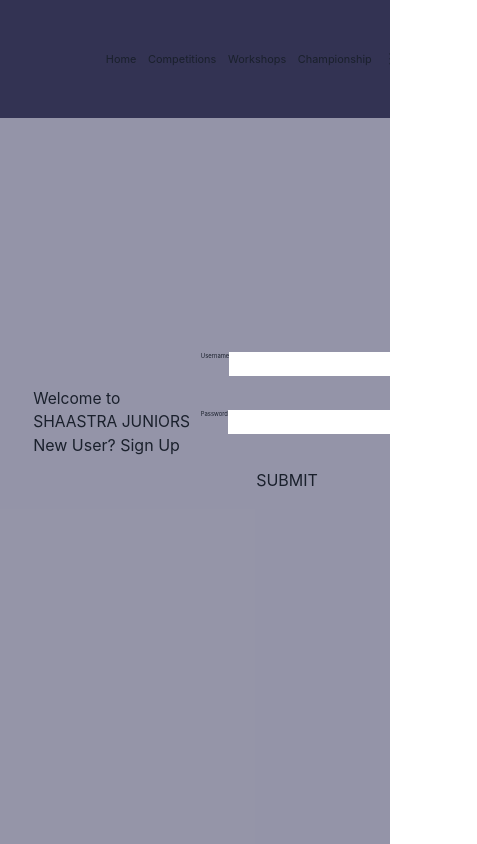
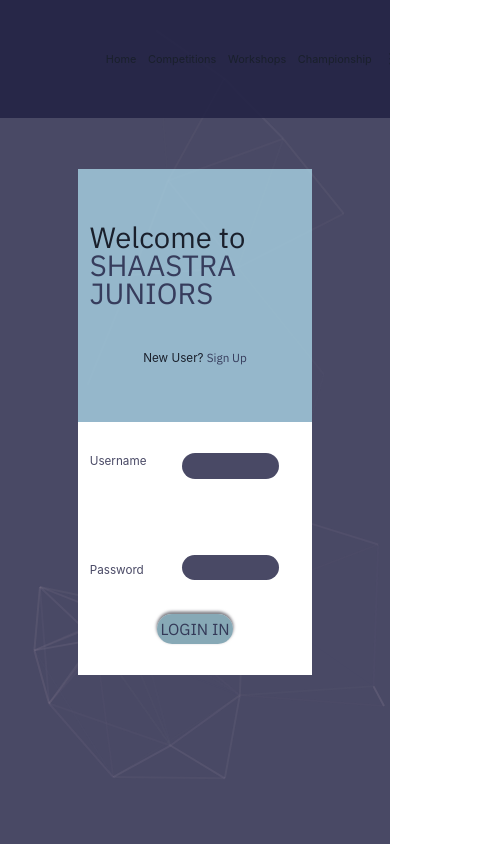
Before and after one commit to ShaastraWebops/shaastra-junior-website, a React (Create React App) app: page /signin in a window 390 px wide. Shown: the whole page, 477 px wide, since content can reach past the window. Built offline with nearby package versions, Linux system fonts and the light colour scheme; some icons are missing; a web font is replaced by a local one.

Commit message:
signin-signup

```diff
--- a/src/components/AppRoutes.tsx
+++ b/src/components/AppRoutes.tsx
@@ -3,8 +3,9 @@
 import Competitions from "./pages/competitions/Competitions"
 import Home from "./pages/Home"
 import Profile from "./pages/profile/Profile"
-import Contactus from "./../contactus/Contactus"
+import Contactus from "./../contactus/Contact"
 import SignIn from "./../components/pages/signinUp/SignIn"
+import SignUp from "./../components/pages/signinUp/SignUp"
 interface Props {
 
 }
@@ -17,6 +18,7 @@
             <Route exact path="/profile" component={Profile}></Route>
             <Route exact path="/contactus" component={Contactus}></Route>
             <Route exact path="/signin" component={SignIn}></Route>
+            <Route exact path="/signup" component={SignUp}></Route>
         </Router>
     )
 }
--- a/src/components/pages/profile/Profile.tsx
+++ b/src/components/pages/profile/Profile.tsx
@@ -16,7 +16,7 @@
         <CustomBox>
         <Box width="100vw" height="fit-content" backgroundColor="white" paddingBottom="5vh">
         <div className="profile">
-        <h1>PROFILE</h1>
+        <h1>MY PROFILE</h1>
             <div className="profile-div">
                 <Flex width="100%" height="fit-content" paddingTop="5vh"  justifyContent="space-evenly" alignItems="center" marginBottom="18vh">
                     <Flex flexDirection="column" className="profile-info" padding="8vh 0" width="50%"
--- a/src/components/pages/signinUp/SignIn.tsx
+++ b/src/components/pages/signinUp/SignIn.tsx
@@ -1,7 +1,8 @@
 import React from 'react'
 import CustomBox from "../../shared/CustomBox";
 import "../../../styles/signin.css"
-
+import Particles from 'react-tsparticles';
+import particlesConfig from "./particles.json"
 
 import {Flex, Image, Box} from "@chakra-ui/react"
 
@@ -9,22 +10,26 @@
 
     return(
         <CustomBox>
-            <Box width="100vw" height="100vh" className="sign" backgroundColor="#6a6a85b6">
-                <Flex width="85vw" margin="auto" height="100%" alignItems="center">
-                    <Box width="50%" padding="0 1vw" marginRight="1.5vw">
-                        <h1>Welcome to SHAASTRA JUNIORS</h1>
-                        <p>New User? <a href="">Sign Up</a></p>
+            <Box width="100vw" height="100vh" className="sign" backgroundColor="#222244d2" display="flex" alignItems="center">
+            <Particles id="particles-js" params={particlesConfig}></Particles>
+                <Flex width="fit-content" margin="auto" height="60vh" alignItems="center" zIndex="2" className="sign-flex">
+                    <Box width="40vw" padding="0 1.8vw" backgroundColor="#aedbecc2" height="100%" className="sign-intro"
+                    display="flex" flexDirection="column" justifyContent="center" alignItems="center">
+                        <h1>Welcome to <span>SHAASTRA JUNIORS</span></h1>
+                        <p>New User? <a href="/signup"><span>Sign Up</span></a></p>
                     </Box>
                     <form action="">
-                        <Flex width="30vw" justifyContent="space-between">
-                        <label htmlFor="username">Username</label>
-                        <input type="text"  />
+                        <Flex width="90%" justifyContent="space-between" className="sign-input">
+                            <Flex flexDirection="column" height="15vh" justifyContent="space-between">
+                                <label htmlFor="username">Username</label>
+                                <label htmlFor="password">Password</label>
+                            </Flex>
+                            <Flex flexDirection="column" height="15vh" justifyContent="space-between" className="sign-input">
+                                <input type="text" name="username"  />
+                                <input type="password" name="password" />
+                            </Flex>
                         </Flex>
-                        <Flex width="30vw" justifyContent="space-between" margin="4vh 0">
-                        <label htmlFor="password">Password</label>
-                        <input type="password" />
-                        </Flex>
-                        <button>SUBMIT</button>
+                            <button>LOGIN IN</button>
                     </form>
                 </Flex>
             </Box>
--- /dev/null
+++ b/src/components/pages/signinUp/SignUp.tsx
@@ -0,0 +1,55 @@
+import React from 'react'
+import CustomBox from "../../shared/CustomBox";
+import "../../../styles/signin.css"
+import Particles from 'react-tsparticles';
+import particlesConfig from "./particles.json"
+
+import {Flex, Image, Box} from "@chakra-ui/react"
+
+const SignUp = () => {
+
+    return(
+        <CustomBox>
+            <Box width="100vw" height="100vh" className="sign" backgroundColor="#222244d2" display="flex" alignItems="center">
+            <Particles id="particles-js" params={particlesConfig}></Particles>
+                <Flex width="fit-content" margin="auto" height="60vh" alignItems="center" zIndex="2" className="sign-flex">
+                    <Box width="40vw" padding="0 1.8vw" backgroundColor="#aedbecc2" height="100%" className="sign-intro"
+                    display="flex" flexDirection="column" justifyContent="center" alignItems="center">
+                        <h1>Welcome to <span>SHAASTRA JUNIORS</span></h1>
+                        <p>Registered? <a href="/signin"><span>Sign In</span></a></p>
+                    </Box>
+                    <form action="">
+                        <Flex width="90%" justifyContent="space-between">
+                            <Flex flexDirection="column" height="20vh" justifyContent="space-between" className="sign-input">
+                                <label htmlFor="username">Username</label>
+                                <label htmlFor="password">Password</label>
+                                <label htmlFor="passwordR">Repeat password</label>
+                            </Flex>
+                            <Flex flexDirection="column" height="20vh" justifyContent="space-between" className="sign-input">
+                                <input type="text" name="username"  />
+                                <input type="password" name="password" />
+                                <input type="password" name="passwordR" />
+                            </Flex>
+                        </Flex>
+                            <button>SIGN UP</button>
+                        {/* <Flex width="30vw" justifyContent="space-around">
+                        <label htmlFor="username">Username</label>
+                        <input type="text" name="username"  />
+                        </Flex>
+                        <Flex width="30vw" justifyContent="space-around" margin="4vh 0">
+                        <label htmlFor="password">Password</label>
+                        <input type="password" name="password" />
+                        </Flex>
+                        <Flex width="30vw" justifyContent="space-around" margin="4vh 0">
+                        <label htmlFor="passwordR">Repeat password</label>
+                        <input type="password" name="passwordR" />
+                        </Flex> */}
+                        {/* <button>SIGN UP</button> */}
+                    </form>
+                </Flex>
+            </Box>
+        </CustomBox>
+    )
+}
+
+export default SignUp
--- /dev/null
+++ b/src/components/pages/signinUp/particles.json
@@ -0,0 +1,40 @@
+{
+    "particles": {
+        "fpsLimit": 60,
+        "number": {
+            "value": 80,
+            "density": {
+                "enable": true,
+                "value_area": 1000
+            }
+        },
+        "color": {
+            "value": "white"
+        },
+        "shape": {
+            "type": "circle",
+            "polygon": {"nb_sides": 3}
+        },
+        "opacity": {
+            "value": 0.9,
+            "random": true
+        },
+        "size": {
+            "value": 8
+        },
+        "line_linked": {
+            "enable": true,
+            "distance": 160,
+            "color": "#7d748b",
+            "width": 2,
+            "opacity": 0.4
+        },
+        "move": {
+            "enable": true,
+            "speed": 2,
+            "random": false,
+            "straight": false,
+            "bounce": true
+        }
+    }
+}
--- a/src/components/shared/CustomDrawer.tsx
+++ b/src/components/shared/CustomDrawer.tsx
@@ -58,6 +58,7 @@
             <a href="/profile">My Profile</a>
             <a href="">Help Desk</a>
             <a href="/contactus">Contact Us</a>
+            <a href="/">Sign Out</a>
           </Flex>
           <Flex height="50%"  width="80%" margin="auto" justifyContent="space-between" alignItems="flex-end">
             <a href="https://www.instagram.com/shaastra_iitm/?hl=en\" target="_blank"><FontAwesomeIcon icon={faInstagram}  color="white" /></a>
@@ -65,7 +66,7 @@
             <a href="https://in.linkedin.com/company/shaastra-iit-madras" target="_blank"><FontAwesomeIcon icon={faLinkedin}  color="white"></FontAwesomeIcon></a>
           </Flex>
           <Box alignSelf="center" justifySelf="flex-end" className="credit"
-          fontSize="1vw" textAlign="center" padding="2vw 0 0 0">Designed by Srinivas, Mitesh, Krithikaa <br /> Webops Team Shaastra <br /> <b>Copyright © 2022 Shaastra</b> </Box>
+          fontSize="1vw" textAlign="center" padding="2vw 0 0 0">Designed by Srinivas, Mitesh, Krithikaa, Tushar <br /> Webops Team Shaastra <br /> <b>Copyright © 2022 Shaastra</b> </Box>
         </Flex>
         </DrawerBody>
       </DrawerContent>
--- a/src/contactus/Contactus.tsx
+++ b/src/contactus/Contactus.tsx
@@ -6,8 +6,9 @@
 
 const Contactus = () => {
     return (
-        <Box idth="100vw" height="100vh" >
-            <CustomBox>
+        <CustomBox>
+            hey
+        <Box idth="100vw" height="100vh" zIndex="1">
 
                 <div className="contact">
             {/* <div className="custom-shape-divider-bottom-1629357574">
@@ -45,8 +46,8 @@
             </Flex>
             </Flex>
         </div>
-            </CustomBox>
         </Box>
+        </CustomBox>
     )
 }
 
--- a/src/styles/header.css
+++ b/src/styles/header.css
@@ -12,6 +12,7 @@
 {
     position: relative;
     background-color: #222244d8;
+    z-index: 100;
 }
 .chakra-modal__body a:hover, .chakra-modal__body svg:hover
 {
--- a/src/styles/signin.css
+++ b/src/styles/signin.css
@@ -6,12 +6,111 @@
 {
     display: flex;
     flex-direction: column;
+    justify-content: center;
+    background-color: white;
+    padding: 2vw;
+    height: 100%;
+    width: 35vw;
+    color: #222244d2;
+}
+.sign input
+{
+    background-color: #222244d2;
+    color: white;
+    border-radius: 25px;
+    height: 2.5vw;
+    width: 15vw;
+    padding: 0.4vw;
 }
 .sign button
 {
-    align-self: flex-end;
+    width: fit-content;
+    align-self: center;
+    padding: 0.8vw 1vw;
+    border-radius: 20px;
+    background-color: #628fa0c2;
+    box-shadow: 0px -2px 3px 0.5px #0c0c1885;
+    font-family: 'IBM Plex Sans', sans-serif;
+    margin-top: 4vh;
+}
+.sign button:hover
+{
+    transform: scale(0.95);
+    transition: all 0.5s ease-in-out;
 }
 .sign h1
 {
-    font-size: 4vw;
+    font-size: 3.8vw;
+    line-height: 4vw;
+    margin-bottom: 5vh;
+    font-family: 'IBM Plex Sans', sans-serif;
 }
+.sign p
+{
+    font-size: 1.3vw;
+}
+.sign span
+{
+    color: #222244d2;
+    font-family: 'IBM Plex Sans', sans-serif;
+}
+
+#particles-js
+{
+    position: fixed;
+    top: 0%;
+    left: 0%;
+    opacity: 5;
+    content: "";
+    width: 100vw;
+    height: 100vh;
+    z-index: 1;
+    /* z-index: -1; */
+}
+
+@media screen and (max-width: 700px)
+{
+    .sign label, .sign p
+    {
+        font-size: 2vw;
+    }
+    .sign input
+    {
+        height: 4vw;
+        width: 25vw;
+    }
+    .sign-flex
+    {
+        flex-direction: column !important;
+    }
+    .sign form, .sign-intro
+    {
+       width: 60vw !important;
+       padding: 3vw !important;
+    }
+    .sign h1
+    {
+        font-size: 5.5vw;
+        line-height: 5vw;
+    }
+}
+@media screen and (max-width: 400px)
+{
+    .sign input
+    {
+        height: 3vh;
+    }
+    .sign-input
+    {
+        height: 15vh !important;
+    }
+    .sign label , .sign p
+    {
+        font-size: 3vw;
+    }
+    .sign h1
+    {
+        font-size: 7.5vw;
+        line-height: 7.2vw;
+    }
+}
```
Also changed, not shown: src/contactus/Contact.tsx (added, +42 -0 lines), src/styles/contact.css (+54 -15 lines), 1 other file (tests, documents, lock files or other folders).
